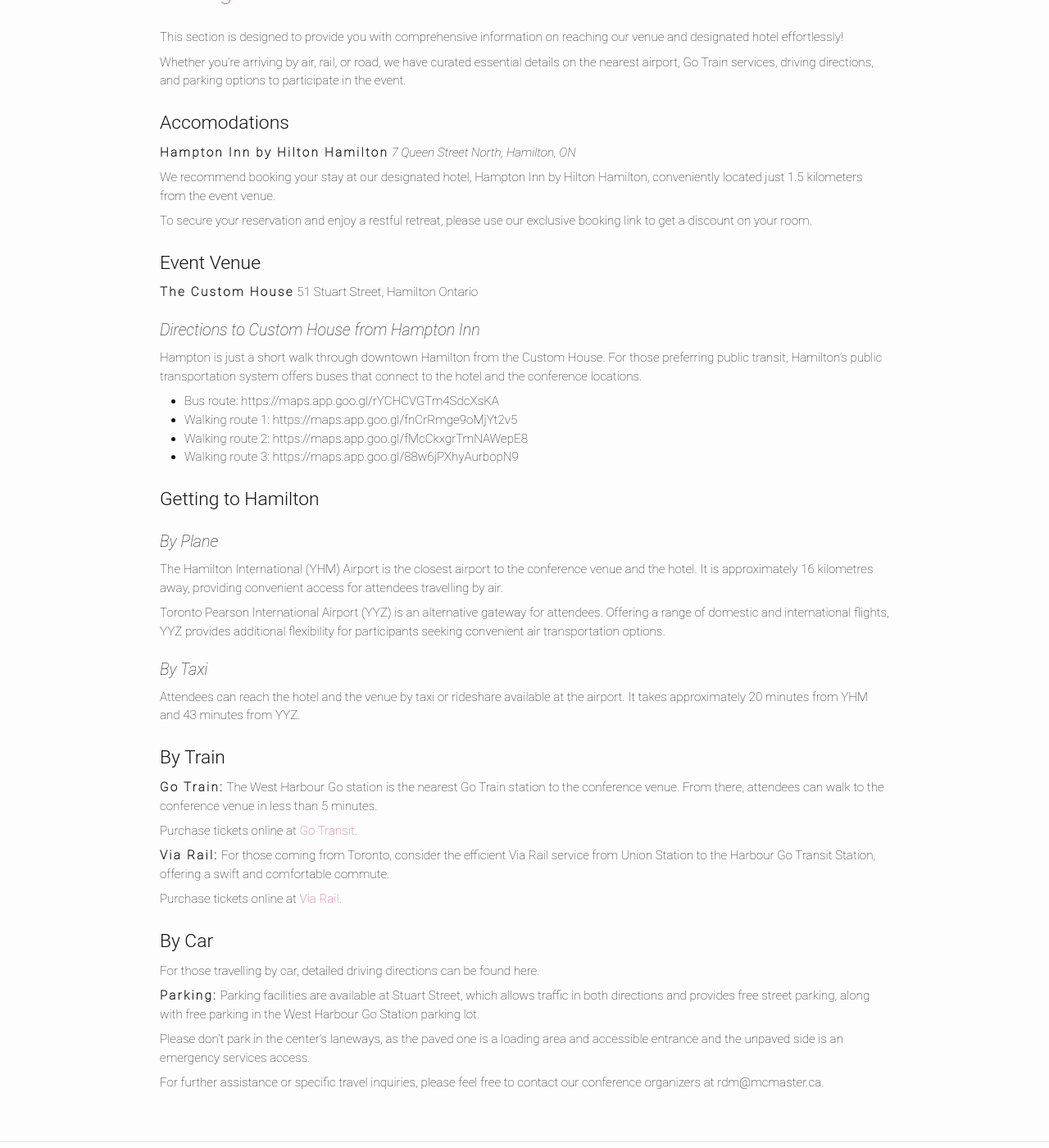
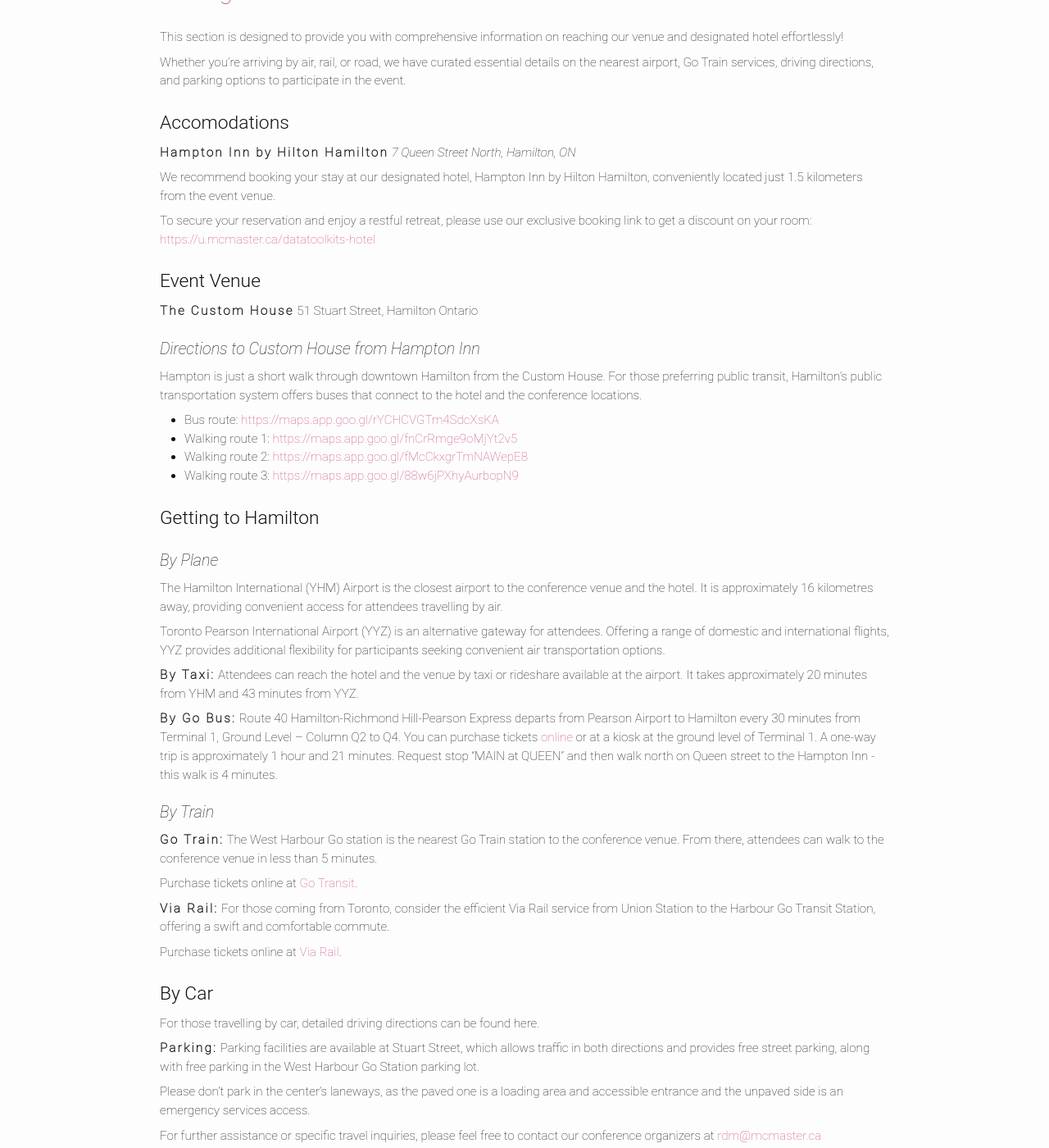
Before and after one commit to Community-Data-Toolkits-Workshop/CDTW, a Jekyll site: the page built from travel.md, in a window 1280 px wide and 1400 px high, scrolled down 207 px. Shown: the whole window at 82% size. Built offline with Jekyll 4.4.1, drawn with Linux system fonts in a browser that asks for light colours; some of the changed lines change nothing that is shown.

Commit message:
Update urls.md

```diff
--- a/travel.md
+++ b/travel.md
@@ -16,7 +16,7 @@
 
 We recommend booking your stay at our designated hotel, Hampton Inn by Hilton Hamilton, conveniently located just 1.5 kilometers from the event venue.
 
-To secure your reservation and enjoy a restful retreat, please use our exclusive booking link to get a discount on your room.
+To secure your reservation and enjoy a restful retreat, please use our exclusive booking link to get a discount on your room: [https://u.mcmaster.ca/datatoolkits-hotel](https://u.mcmaster.ca/datatoolkits-hotel)
 
 ## Event Venue
 **The Custom House**
@@ -26,10 +26,10 @@
 
 Hampton is just a short walk through downtown Hamilton from the Custom House. For those preferring public transit, Hamilton's public transportation system offers buses that connect to the hotel and the conference locations.
 
-- Bus route:  https://maps.app.goo.gl/rYCHCVGTm4SdcXsKA
-- Walking route 1: https://maps.app.goo.gl/fnCrRmge9oMjYt2v5
-- Walking route 2: https://maps.app.goo.gl/fMcCkxgrTmNAWepE8
-- Walking route 3: https://maps.app.goo.gl/88w6jPXhyAurbopN9
+* Bus route: [https://maps.app.goo.gl/rYCHCVGTm4SdcXsKA](https://maps.app.goo.gl/rYCHCVGTm4SdcXsKA)
+* Walking route 1: [https://maps.app.goo.gl/fnCrRmge9oMjYt2v5](https://maps.app.goo.gl/fnCrRmge9oMjYt2v5)
+* Walking route 2: [https://maps.app.goo.gl/fMcCkxgrTmNAWepE8](https://maps.app.goo.gl/fMcCkxgrTmNAWepE8)
+* Walking route 3: [https://maps.app.goo.gl/88w6jPXhyAurbopN9](https://maps.app.goo.gl/88w6jPXhyAurbopN9)
 
 
 ## Getting to Hamilton
@@ -40,10 +40,13 @@
 
 Toronto Pearson International Airport (YYZ) is an alternative gateway for attendees. Offering a range of domestic and international flights, YYZ provides additional flexibility for participants seeking convenient air transportation options.
 
-### By Taxi
+**By Taxi:**
 Attendees can reach the hotel and the venue by taxi or rideshare available at the airport. It takes approximately 20 minutes from YHM and 43 minutes from YYZ.
 
-## By Train
+**By Go Bus:**
+Route 40 Hamilton-Richmond Hill-Pearson Express departs from Pearson Airport to Hamilton every 30 minutes from Terminal 1, Ground Level – Column Q2 to Q4. You can purchase tickets [online](https://tickets.gotransit.com/en-us/) or at a kiosk at the ground level of Terminal 1. A one-way trip is approximately 1 hour and 21 minutes. Request stop "MAIN at QUEEN" and then walk north on Queen street to the Hampton Inn - this walk is 4 minutes.
+
+### By Train
 
 **Go Train:** The West Harbour Go station is the nearest Go Train station to the conference venue. From there, attendees can walk to the conference venue in less than 5 minutes.
 
@@ -63,5 +66,4 @@
 Please don’t park in the center’s laneways, as the paved one is a loading area and accessible entrance and the unpaved side is an emergency services access.
 
 
-
-For further assistance or specific travel inquiries, please feel free to contact our conference organizers at rdm@mcmaster.ca.
+For further assistance or specific travel inquiries, please feel free to contact our conference organizers at [rdm@mcmaster.ca](mailto=rdm@mcmaster.ca)
```
